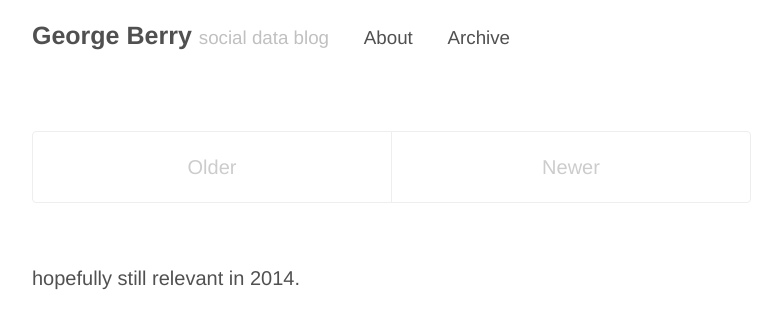
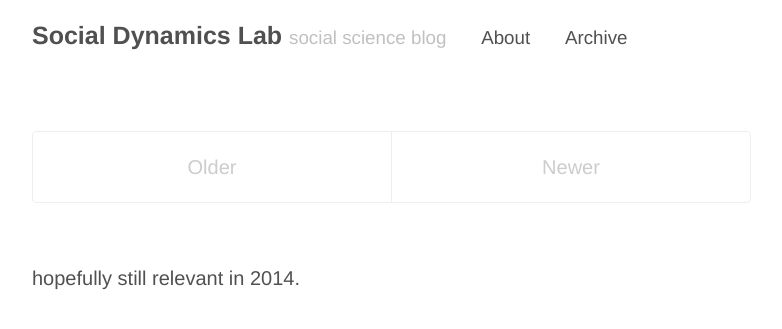
Before and after one commit to socdyn/socdyn.github.io, a Jekyll site: the page built from index.html, in a window 1280 px wide. Shown: the top 329 px of the page, without its empty margins (248-1030 px from the left). Built offline with Jekyll 4.4.1, drawn with Linux system fonts in a browser that asks for light colours; Markdown is read by kramdown in place of the engine named in the settings; the list of posts is cut into pages by our own code.

Commit message:
updated name

```diff
--- a/_config.yml
+++ b/_config.yml
@@ -6,15 +6,15 @@ highlighter:      true
 permalink:        pretty
 
 # Setup
-title:            George Berry
-tagline:          social data blog
-url:              http://georgeberry.github.io
+title:            Social Dynamics Lab
+tagline:          social science blog
+url:              http://socdyn.github.io
 paginate:         1
 baseurl:          /
 author:
-  name:           George Berry
-  url:            http://georgeberry.github.io
-  email:          geb97@cornell.edu
+  name:           SDL
+  url:            http://socdyn.github.io
+  email:
 
 pages_list:
   About: '/about'
@@ -24,4 +24,4 @@ pages_list:
 # Custom vars
 version:          1.0.0
 github:
-  repo:           https://github.com/georgeberry/georgeb
+  repo:           https://github.com/socdyn/socdyn.github.io
```
